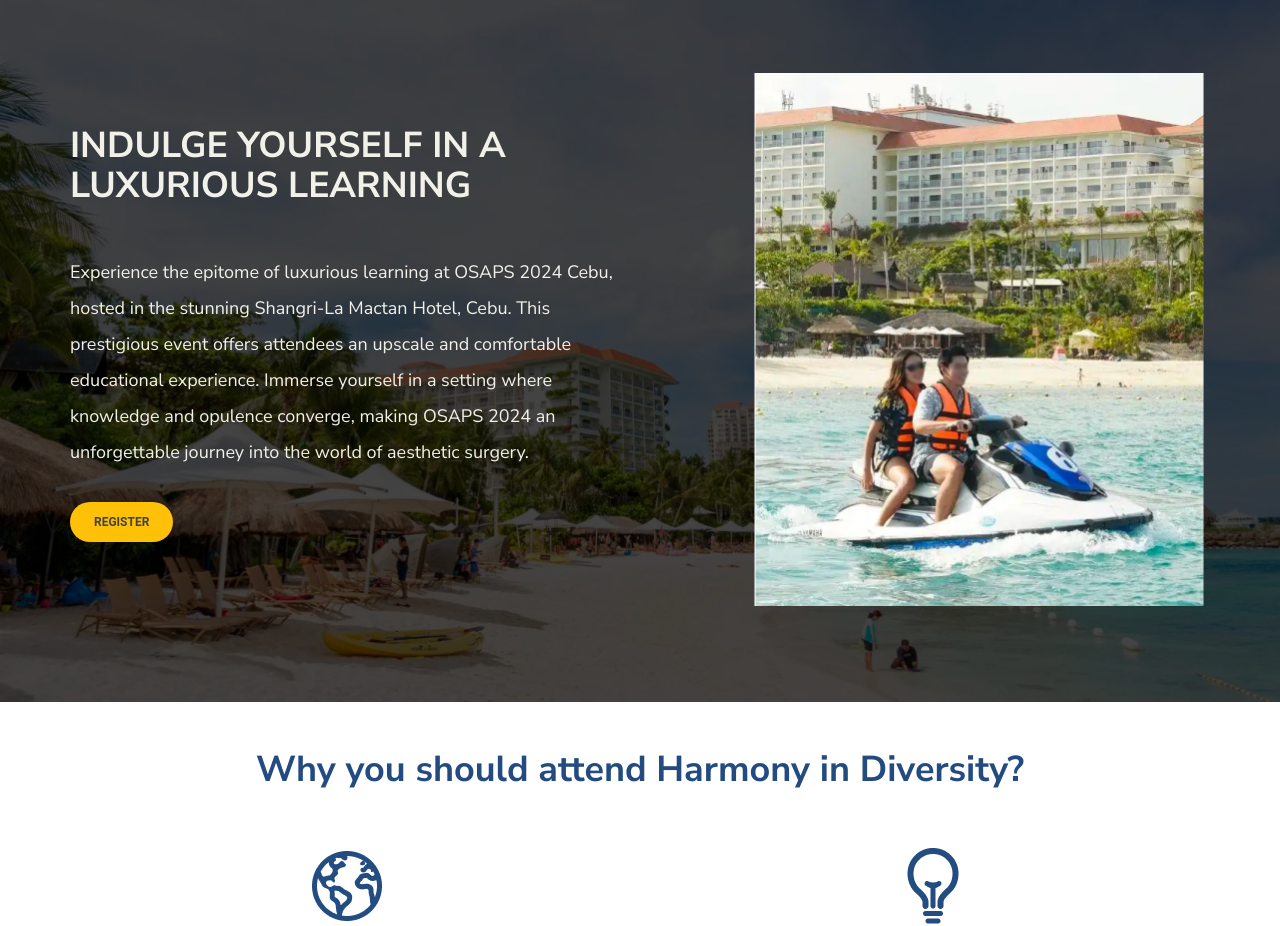
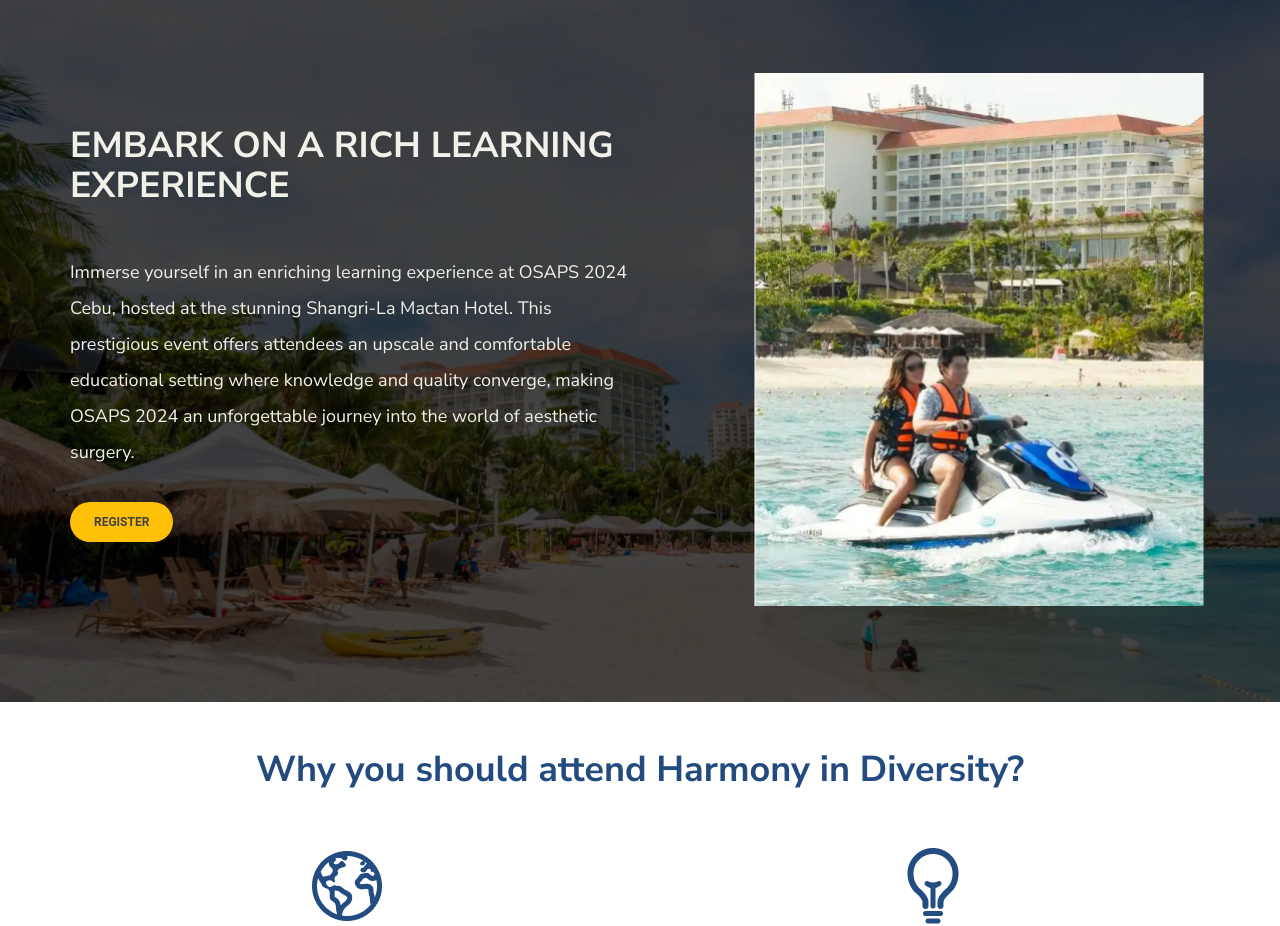
Before and after one commit to boggslabayen/osaps-2024-full, a Next.js app: page / in a window 1280 px wide. Shown: the part 2360-3286 px from the top of the page. Built offline with nearby package versions, Linux system fonts and the light colour scheme.

Commit message:
fixed shang section

```diff
--- a/app/page.tsx
+++ b/app/page.tsx
@@ -200,11 +200,11 @@
         <div className='flex flex-col md:w-6/12 md:mr-8 mx-2 md:mx-0'>
           <div>
           <h3 className='text-ivory font-bold text-2xl md:text-4xl md:pb-4'>
-            INDULGE YOURSELF IN A LUXURIOUS LEARNING
+            EMBARK ON A RICH LEARNING EXPERIENCE
           </h3>
 
           <p className='text-ivory leading-loose my-8 text-lg'>
-            Experience the epitome of luxurious learning at OSAPS 2024 Cebu, hosted in the stunning Shangri-La Mactan Hotel, Cebu. This prestigious event offers attendees an upscale and comfortable educational experience. Immerse yourself in a setting where knowledge and opulence converge, making OSAPS 2024 an unforgettable journey into the world of aesthetic surgery.
+            Immerse yourself in an enriching learning experience at OSAPS 2024 Cebu, hosted at the stunning Shangri-La Mactan Hotel. This prestigious event offers attendees an upscale and comfortable educational setting where knowledge and quality converge, making OSAPS 2024 an unforgettable journey into the world of aesthetic surgery.
           </p>
 
           </div>
```
